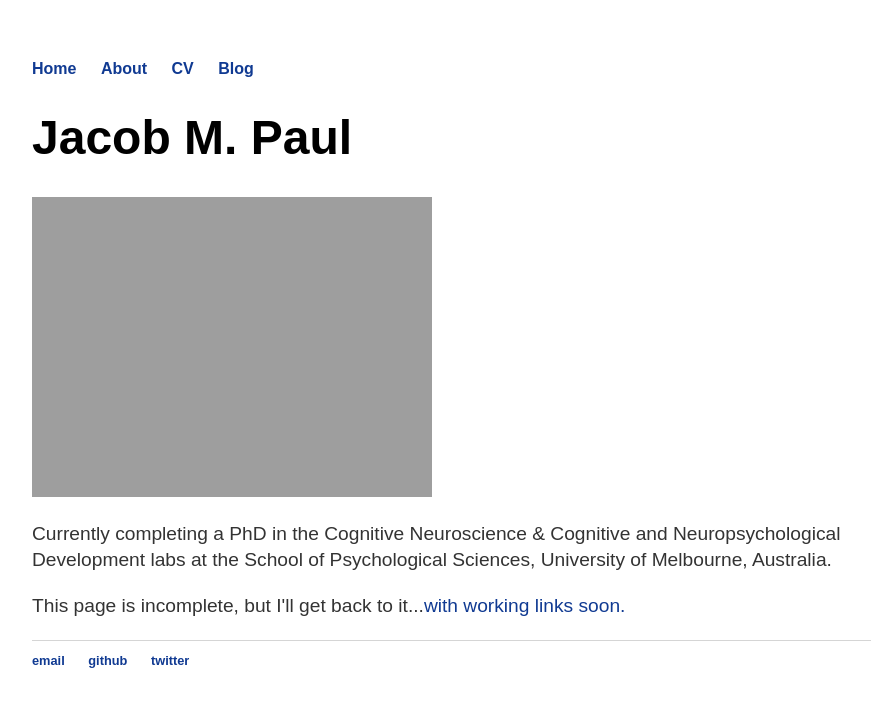
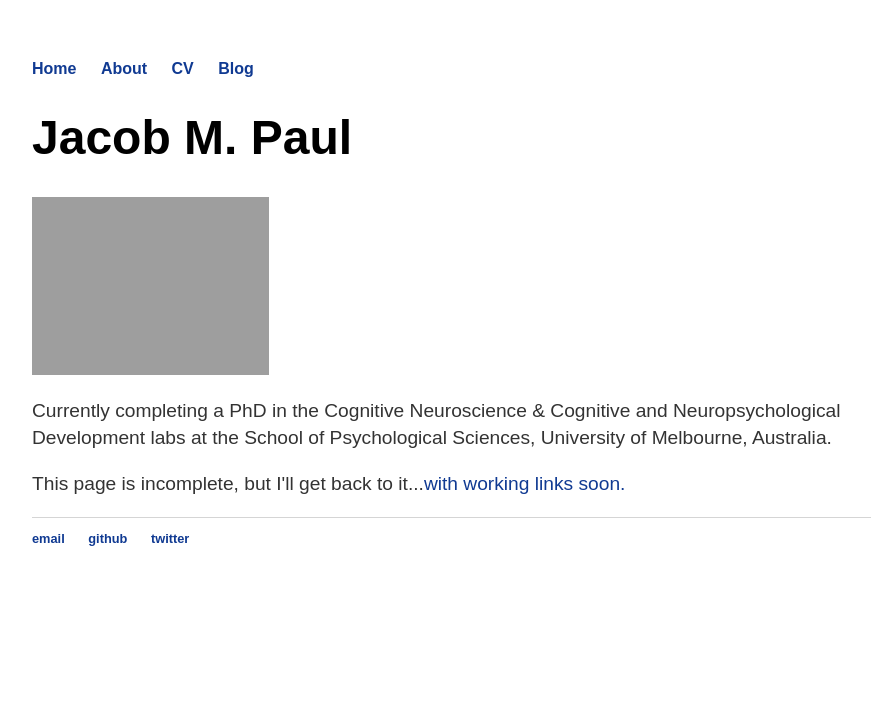
Before and after one commit to jacobmpaul/jacobmpaul.github.io, a Jekyll site: the page built from index.html, in a window 1280 px wide. Shown: the top 707 px of the page, without its empty margins (160-1031 px from the left). Built offline with Jekyll 4.4.1, drawn with Linux system fonts in a browser that asks for light colours.

Commit message:
Update index.html
change image height

```diff
--- a/index.html
+++ b/index.html
@@ -4,7 +4,7 @@ title: Jacob M. Paul
 ---
 <div class="blurb">
 	<h1>Jacob M. Paul</h1>
-	<img src="{{ site.url }}/assets/Jacob_profile.png">
+	<img src="{{ site.url }}/assets/Jacob_profile.png" {:height="258px" width="237px"}>
 	<p>Currently completing a PhD in the Cognitive Neuroscience &amp; Cognitive and Neuropsychological Development labs
 		at the School of Psychological Sciences, University of Melbourne, Australia.
 
```
